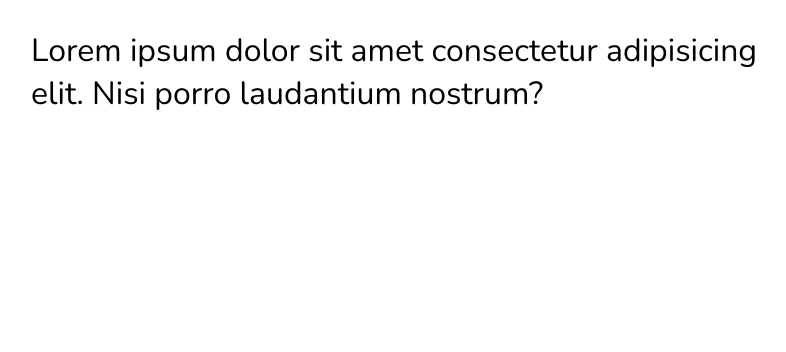
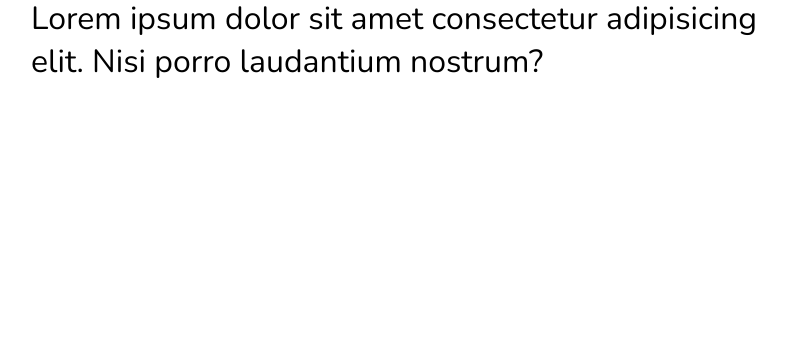
Before and after one commit to adrianstanislaus/adrianstanislaus.github.io, a plain HTML site: page index.html in a window 1280 px wide. Shown: the part 448-800 px from the top of the page, without its empty margins (225-1011 px from the left). Drawn offline with nearby package versions, Linux system fonts and the light colour scheme.

Commit message:
update font margin

```diff
--- a/index.css
+++ b/index.css
@@ -8,6 +8,9 @@ body{
     font-family: 'Nunito', sans-serif;
     font-size: 2em;
 }
+p{
+    margin: 0%;
+}
 section{
     padding: 8em;
     height: 100vh;
```
